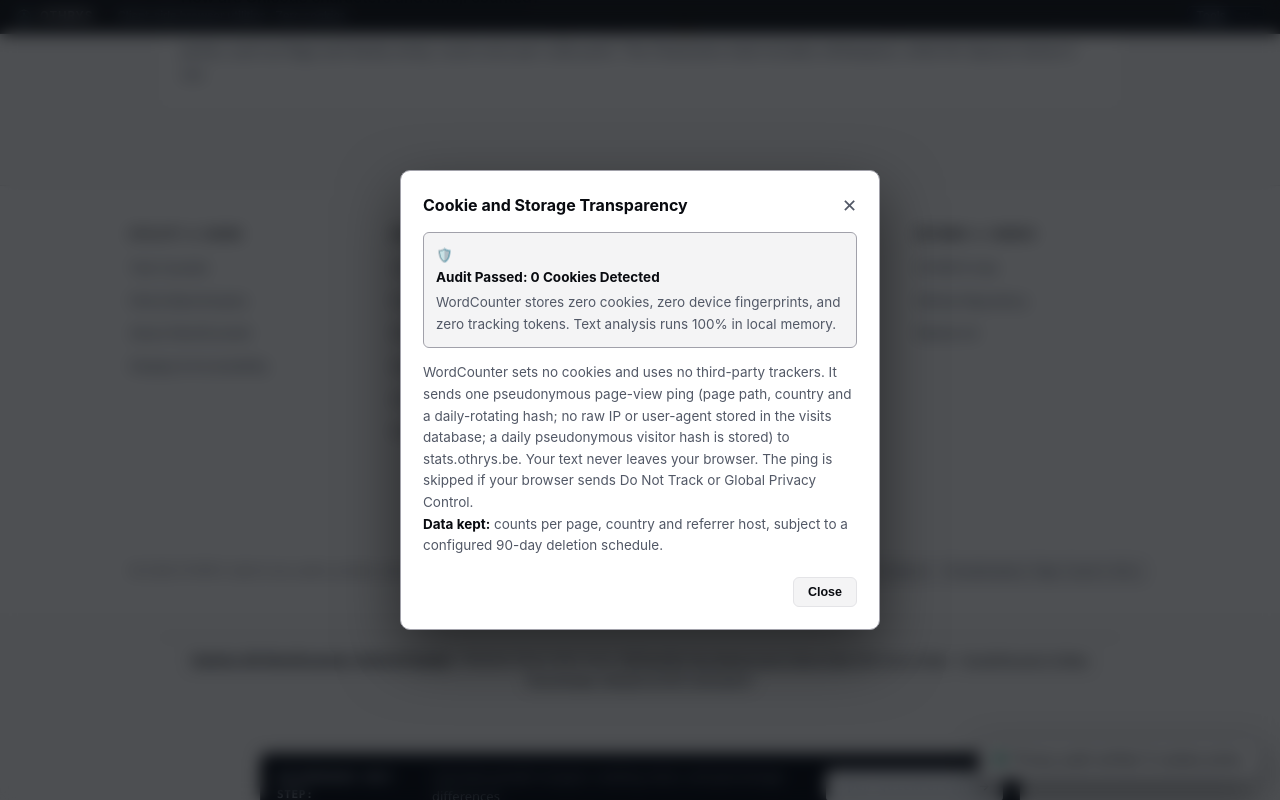
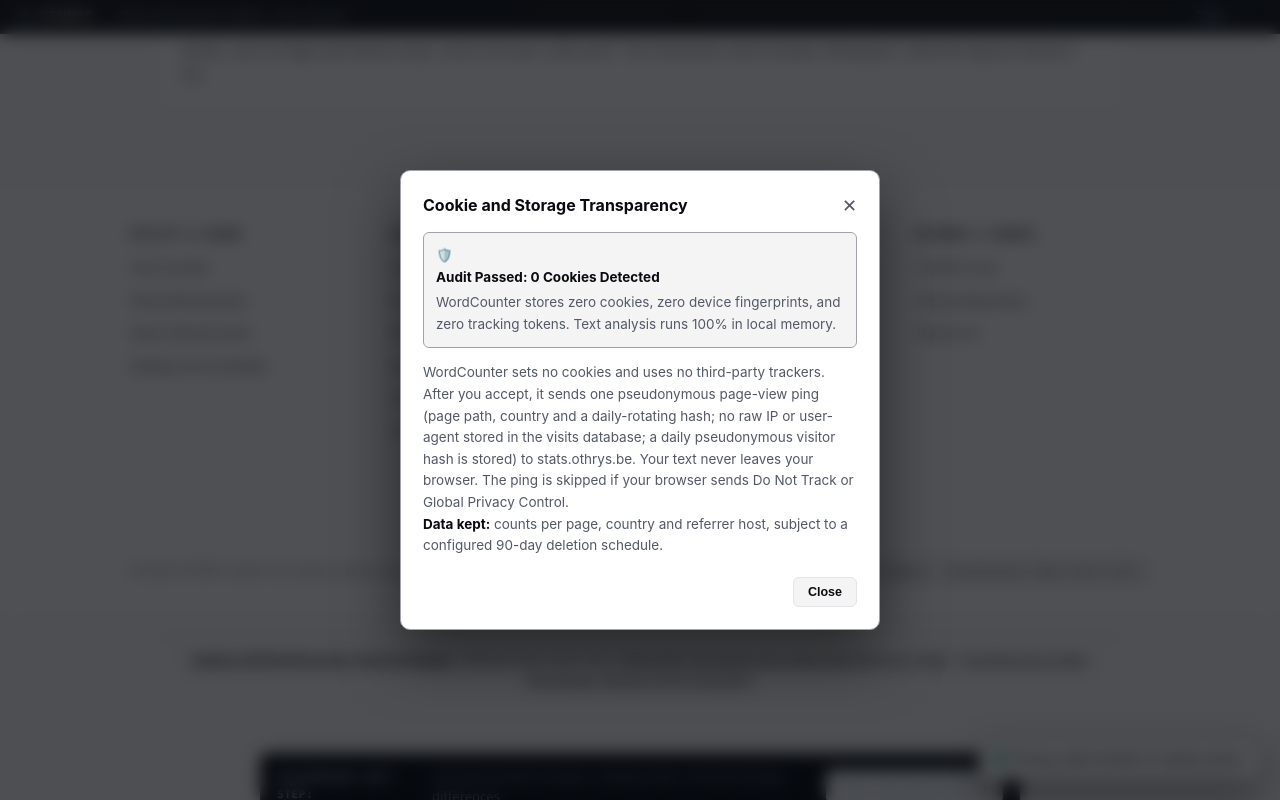
Before and after one commit to vtcbelgium/wordcounter, a website built with Vite: page index.html in a window 1280 px wide. Both pictures are taken after a click on the button "Cookie and Privacy Status". Shown: the part 1395-2195 px from the top of the page. Built offline with nearby package versions, Linux system fonts and the light colour scheme.

Commit message:
docs(themis): disclose statistics as optional after explicit acceptance

```diff
--- a/index.html
+++ b/index.html
@@ -393,7 +393,7 @@
       <div class="dialog-body">
         <div id="cookie-audit-result"></div>
         <p style="margin-top: 14px;">
-          WordCounter sets no cookies and uses no third-party trackers. It sends one pseudonymous page-view ping (page path, country and a daily-rotating hash; no raw IP or user-agent stored in the visits database; a daily pseudonymous visitor hash is stored) to stats.othrys.be. Your text never leaves your browser. The ping is skipped if your browser sends Do Not Track or Global Privacy Control.
+          WordCounter sets no cookies and uses no third-party trackers. After you accept, it sends one pseudonymous page-view ping (page path, country and a daily-rotating hash; no raw IP or user-agent stored in the visits database; a daily pseudonymous visitor hash is stored) to stats.othrys.be. Your text never leaves your browser. The ping is skipped if your browser sends Do Not Track or Global Privacy Control.
         </p>
         <p>
           <strong>Data kept:</strong> counts per page, country and referrer host, subject to a configured 90-day deletion schedule.
```
